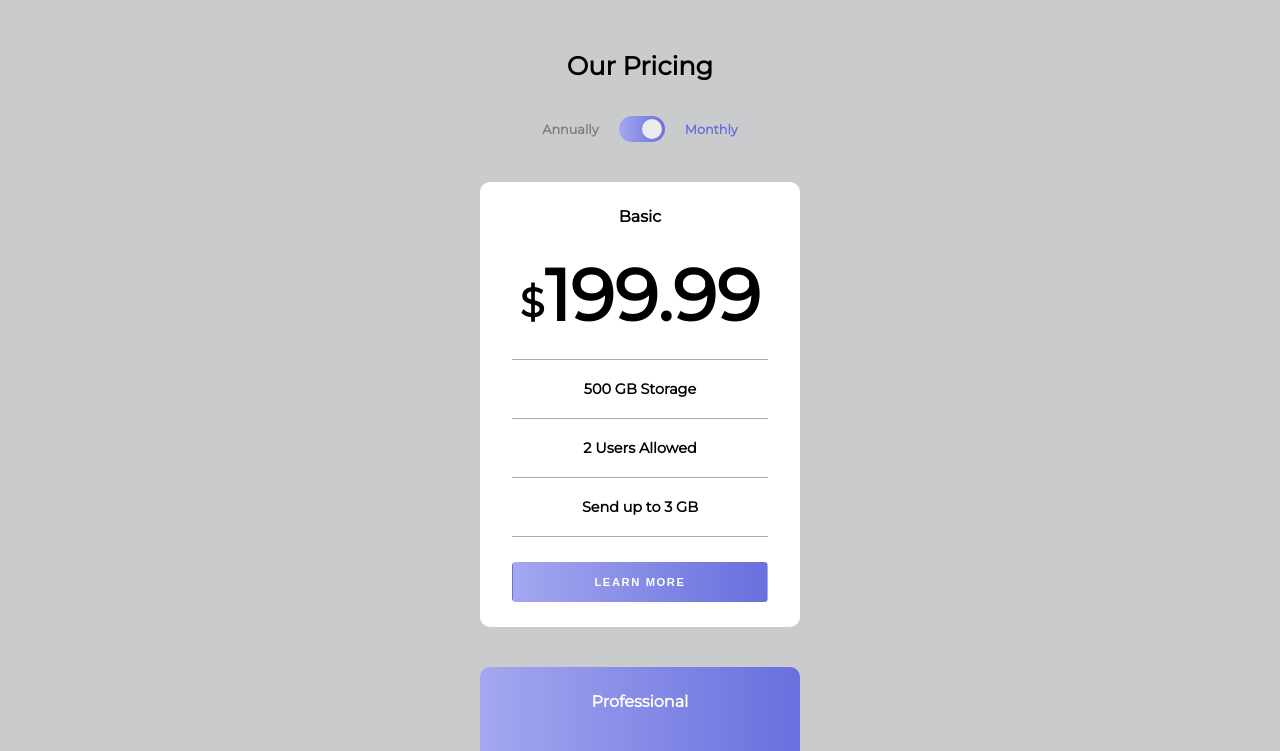
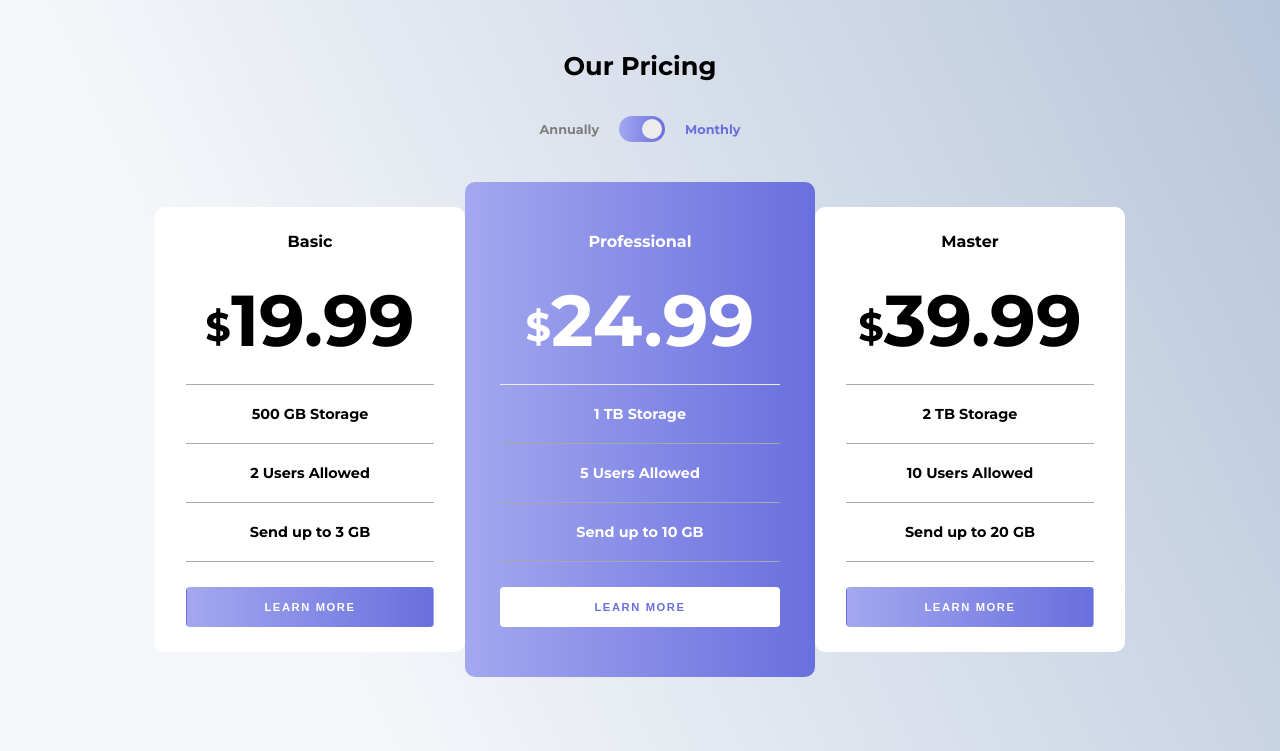
Before and after one commit to nunojllemos/price-page, a plain HTML site: page index.html in a window 1280 px wide. Both pictures are taken after a click on the element 641 px from the left and 129 px from the top of the page. Shown: the top 751 px of the page. Drawn offline with Linux system fonts and the light colour scheme.

Commit message:
All files changed

```diff
--- a/index.html
+++ b/index.html
@@ -8,7 +8,7 @@
 	</head>
 	<body>
 		<header>
-			<h2>Our Pricing</h2>
+			<h1>Our Pricing</h1>
 			<ul>
 				<li class="year">Annually</li>
 				<li>
@@ -20,36 +20,54 @@
 			</ul>
 		</header>
 		<main>
-			<section>
+			<section class="card">
 				<ul>
-					<h5 class="plan-title">Basic</h5>
-					<h1 class="price"><span class="dollar">&dollar;</span>199.99</h1>
+					<li>
+						<h2 class="plan-title">Basic</h2>
+					</li>
+					<li>
+						<h3 class="price"><span class="dollar">&dollar;</span>199.99</h3>
+					</li>
 					<li class="plan-property">500 GB Storage</li>
 					<li class="plan-property">2 Users Allowed</li>
 					<li class="plan-property">Send up to 3 GB</li>
-					<button class="btn-learn">LEARN MORE</button>
+					<li>
+						<button class="btn-learn">LEARN MORE</button>
+					</li>
 				</ul>
 			</section>
 
-			<section>
+			<section class="card">
 				<ul>
-					<h5 class="plan-title">Professional</h5>
-					<h1 class="price"><span class="dollar">&dollar;</span>249.99</h1>
+					<li>
+						<h2 class="plan-title">Professional</h2>
+					</li>
+					<li>
+						<h3 class="price"><span class="dollar">&dollar;</span>249.99</h3>
+					</li>
 					<li class="plan-property">1 TB Storage</li>
 					<li class="plan-property">5 Users Allowed</li>
 					<li class="plan-property">Send up to 10 GB</li>
-					<button class="btn-learn">LEARN MORE</button>
+					<li>
+						<button class="btn-learn">LEARN MORE</button>
+					</li>
 				</ul>
 			</section>
 
-			<section>
+			<section class="card">
 				<ul>
-					<h5 class="plan-title">Master</h5>
-					<h1 class="price"><span class="dollar">&dollar;</span>399.99</h1>
+					<li>
+						<h2 class="plan-title">Master</h2>
+					</li>
+					<li>
+						<h3 class="price"><span class="dollar">&dollar;</span>399.99</h3>
+					</li>
 					<li class="plan-property">2 TB Storage</li>
 					<li class="plan-property">10 Users Allowed</li>
 					<li class="plan-property">Send up to 20 GB</li>
-					<button class="btn-learn">LEARN MORE</button>
+					<li>
+						<button class="btn-learn">LEARN MORE</button>
+					</li>
 				</ul>
 			</section>
 		</main>
@@ -58,7 +76,7 @@
 			<a href="https://www.frontendmentor.io/" target="_blank"
 				>Frontend Mentor</a
 			>
-			<span>❤</span> Coded by <a href="#">nuno lemos</a>.
+			<span id="heart"> ❤ </span> Coded by <a href="#">nuno lemos</a>
 		</footer>
 		<script src="script.js"></script>
 	</body>
--- a/script.js
+++ b/script.js
@@ -1,21 +1,54 @@
 /* elements */
 const button = document.querySelector(".switch-circle");
+const switchArea = document.querySelector(".switch");
 const month = document.querySelector(".month");
 const year = document.querySelector(".year");
+const prices = document.querySelectorAll(".price");
 
 /* variables */
 const color2 = "hsl(237, 63%, 64%)";
 const darkGray = "#7e7e7e";
+let isAnnually = true;
 
 /* events */
-button.addEventListener("click", () => {
-	if (button.style.left !== "") {
+switchArea.addEventListener("click", () => {
+	if (!isAnnually) {
+		// change to annually
 		button.style.left = "";
 		year.style.color = color2;
 		month.style.color = darkGray;
+		changeValues(199.99, 249.99, 399.99);
+		isAnnually = true;
 	} else {
+		// change to monthly
 		button.style.left = "20px";
+		year.style.color = darkGray;
 		month.style.color = color2;
-		year.style.color = darkGray;
+		changeValues(19.99, 24.99, 39.99);
+		isAnnually = false;
 	}
 });
+
+/* functions */
+// change values of prices
+const changeValues = (priceBasic, priceProfessional, priceMaster) => {
+	prices.forEach((price, i) => {
+		price.style.opacity = "0%";
+		window.setTimeout(() => {
+			switch (i) {
+				case 0:
+					price.innerHTML = `<span class="dollar">&dollar;</span>${priceBasic}`;
+					break;
+				case 1:
+					price.innerHTML = `<span class="dollar">&dollar;</span>${priceProfessional}`;
+					break;
+				case 2:
+					price.innerHTML = `<span class="dollar">&dollar;</span>${priceMaster}`;
+					break;
+				default:
+					break;
+			}
+			price.style.opacity = "100%";
+		}, 650);
+	});
+};
--- a/style.sass
+++ b/style.sass
@@ -1,4 +1,5 @@
-@import url('https://fonts.googleapis.com/css2?family=Montserrat:wght@400,700&display=swap')
+@import url('https://fonts.googleapis.com/css2?family=Montserrat:wght@400;700&display=swap')
+@import './_utilities.sass'
 
 /* variables */
 $color1: hsl(236, 72%, 79%)
@@ -6,13 +7,9 @@ $color2: hsl(237, 63%, 64%)
 $bg-color: #cacbcc
 $light-gray: #ececec
 $dark-gray: #7e7e7e
+$red: #e74c3c
 $gradient1: linear-gradient(90deg, $color1, $color2)
-
-/* mixins */
-@mixin flex-center()
-  display: flex
-  justify-content: center
-  align-items: center
+$font: 'Montserrat'
 
 *
   margin: 0
@@ -20,10 +17,12 @@ $gradient1: linear-gradient(90deg, $color1, $color2)
   list-style: none
 
 body
-  font-family: 'Montserrat'
+  font-family: $font
   font-weight: 400
   flex-direction: column
-  background-color: $bg-color
+  // background-color: $bg-color
+  background-color: #b8c6db
+  background-image: linear-gradient(245deg, #b8c6db 0%, #f5f7fa 74%)
 
 /* header */
 
@@ -31,7 +30,7 @@ header
   flex-direction: column
   align-items: center
   @include flex-center()
-  h2
+  h1
     margin: 50px 0 35px 0
     font-size: 1.6rem
   ul
@@ -68,7 +67,7 @@ header
 
 main
   width: 100%
-  section
+  .card
     width: 90%
     max-width: 320px
     margin: 40px auto
@@ -81,6 +80,7 @@ main
       flex-direction: column
       @include flex-center()
       .plan-title
+        text-align: center
         font-size: 1rem
         padding: 25px 0
       .price
@@ -88,7 +88,7 @@ main
         width: 100%
         font-size: 4.5rem
         padding-bottom: 20px
-        border-bottom: 1px solid #a8a8a8
+        transition: opacity .75s
         .dollar
           vertical-align: middle
           font-size: 2.5rem
@@ -99,6 +99,10 @@ main
         font-size: 0.9rem
         font-weight: 700
         border-bottom: 1px solid #a8a8a8
+        &:nth-child(3)
+          border-top: 1px solid #a8a8a8
+      li
+        width: 100%
       .btn-learn
         border: 1px solid transparent
         margin: 25px 0
@@ -116,13 +120,14 @@ main
           background-image: none
           border: 1px solid $color2
           color: $color2
-section:nth-child(2)
+.card:nth-child(2)
   background-image: $gradient1
   ul
     color: #ffffff
     .price,
     .plan-property
-      border-bottom: 1px solid #ececec
+      &:nth-child(3)
+        border-top: 1px solid #ececec
     .btn-learn
       background-image: none
       background-color: #ffffff
@@ -132,12 +137,15 @@ section:nth-child(2)
         border: 1px solid $light-gray
         color: $light-gray
 
-// .switch-circle:hover
-//   animation: move .5s
-//   animation-iteration-count: 1
+footer
+  text-align: center
+  font-size: .7rem
+  a
+    text-decoration: none
+    color: $red
+    cursor: pointer
+  #heart
+    color: $red
+    font-size: .9rem
 
-// @keyframes move
-//   0%
-//     left: 0
-//   100%
-//     left: 20px
+@import './_queries.sass'
```
Also changed, not shown: style.css, 1 other file.
